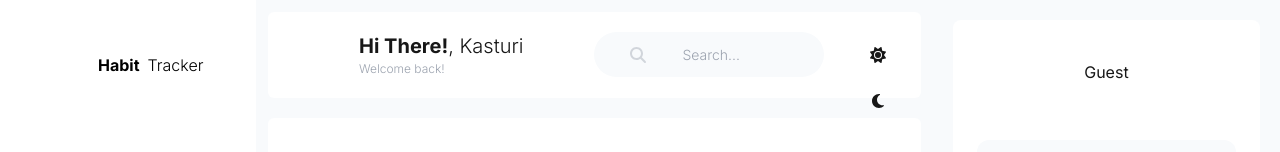
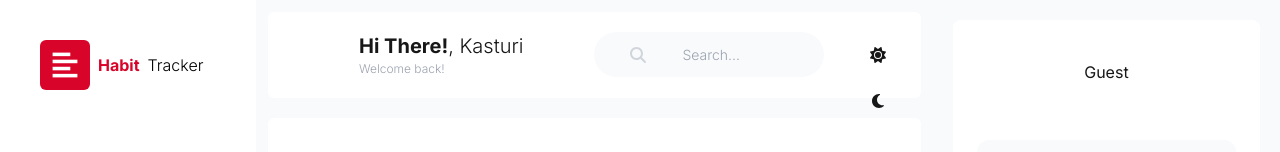
Before and after one commit to chauhanunnati/habit-tracker, a Next.js app: page /dashboard in a window 1280 px wide. Shown: the top 152 px of the page. Built offline with nearby package versions, Linux system fonts and the light colour scheme; no server answers.

Commit message:
corrected style syntax

```diff
--- a/app/Components/LogoAnName.tsx
+++ b/app/Components/LogoAnName.tsx
@@ -5,13 +5,13 @@ function LogoAnName() {
         <div className="flex gap-2 items-center sm:justify-start justify-center">
             <span className="text-2x1 font-light flex items-center gap-2 ">
                 <div
-                    style={{ backgroundColor: defaultColor }}
+                    style={{ backgroundColor:defaultColor.default }}
                     className=" p-2 rounded-md"
                 >
                     <AppIcon color="#ffffff" height="34" width="34" />
                 </div>
                 <span
-                    style={{ color: defaultColor }}
+                    style={{ color: defaultColor.default }}
                     className="font-bold text-mainColor"
                 >
                     Habit
```
